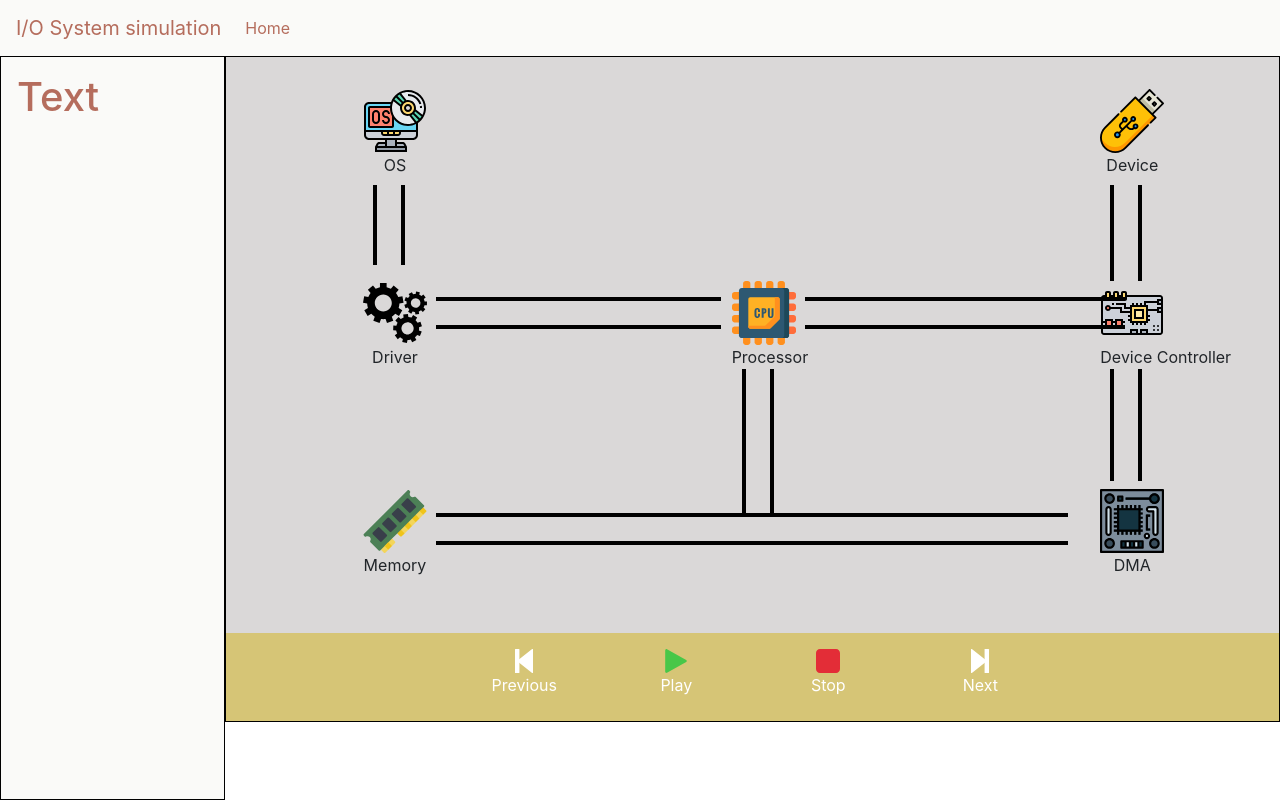
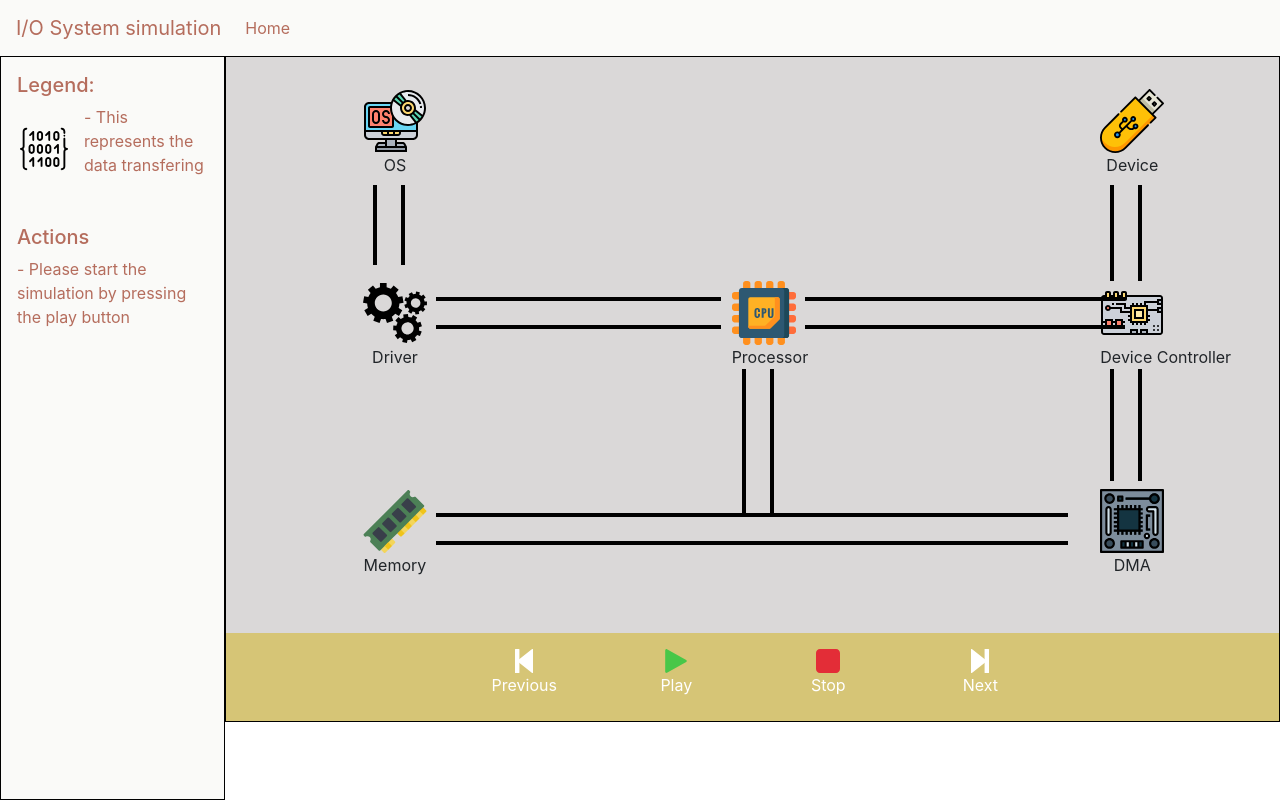
Before and after one commit to Phillipj1514/comp3101FinalProject, a plain HTML site: page pages/dma-data-transfer.html in a window 1280 px wide. Drawn offline with Linux system fonts and the light colour scheme; files whose address does not match are found by name.

Commit message:
add the additional info

```diff
--- a/css/comp_pos.css
+++ b/css/comp_pos.css
@@ -1,3 +1,17 @@
+.legend div{
+    display: flex;
+}
+.legend div img{
+    width: 3rem;
+    height: auto;
+    margin: 3px;
+    margin-right: 1rem;
+}
+
+.action-text{
+    margin-top: 2rem;
+}
+
 .sim-component{
     margin: 1rem;
     padding: 1rem;
--- a/pages/dma-data-transfer.html
+++ b/pages/dma-data-transfer.html
@@ -24,7 +24,20 @@
 
     <section class="m-content">
         <div class="text-region">
-            <h1>Text</h1>
+            <div class="legend">
+                <h5>Legend: </h5>
+                <div><img src="../images/icons/svg/data-code.svg">
+                    <p>- This represents the data transfering</p>
+                </div>
+            </div>
+            <!-- The action happening that will be changed -->
+            <div class="action-text">
+                <h5>Actions</h5>
+                <div id="text-explain">
+                    - Please start the simulation by pressing the play button
+                </div>
+
+            </div>
         </div>
 
         <div class="sim-region">
```
